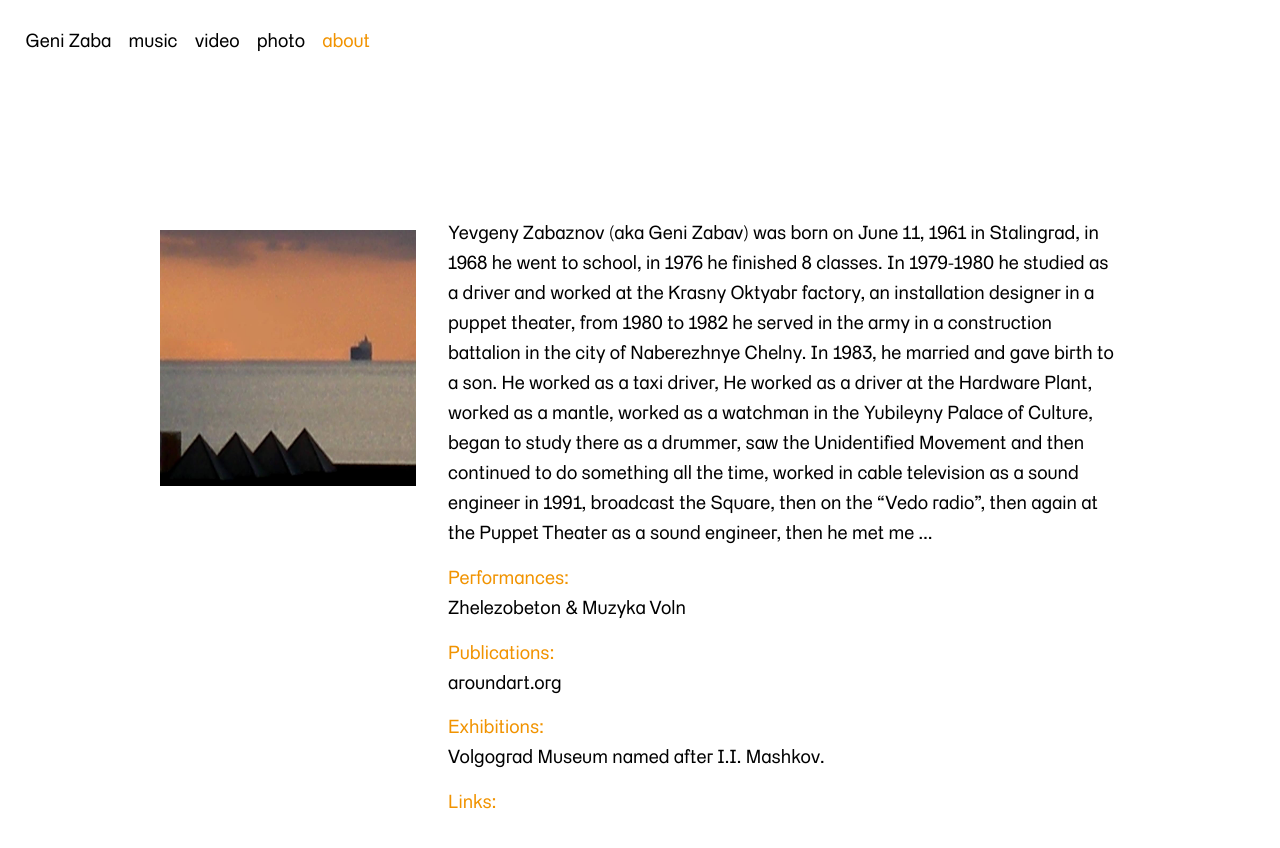
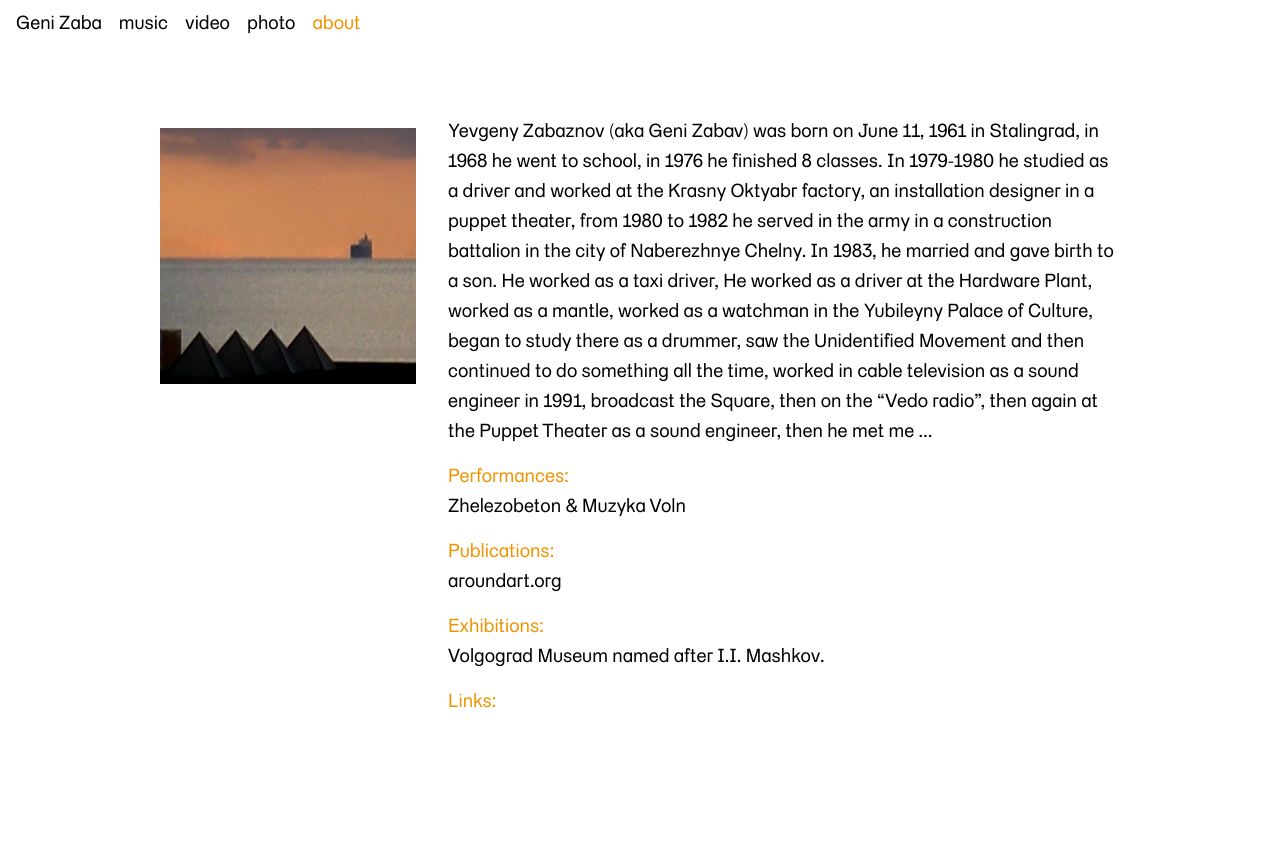
Before and after one commit to serjmax/genizaba, a Jekyll site: the page built from about.md, in a window 1280 px wide. Shown: the top 848 px of the page. Built offline with Jekyll 4.4.1, drawn with Linux system fonts in a browser that asks for light colours.

Commit message:
Update style.css

```diff
--- a/css/style.css
+++ b/css/style.css
@@ -19,7 +19,7 @@
 
 body{
     margin: 0;
-    padding: 2vw;
+    /* padding: 2vw; */
 }
 
 h2{
@@ -56,7 +56,9 @@ a.active{
 
 /* Head */
 nav{
-    margin-bottom: 4vw;
+    position: fixed;
+    margin-left: 16px;
+    margin-top: 8px;
 }
 
 /* Index */
```
